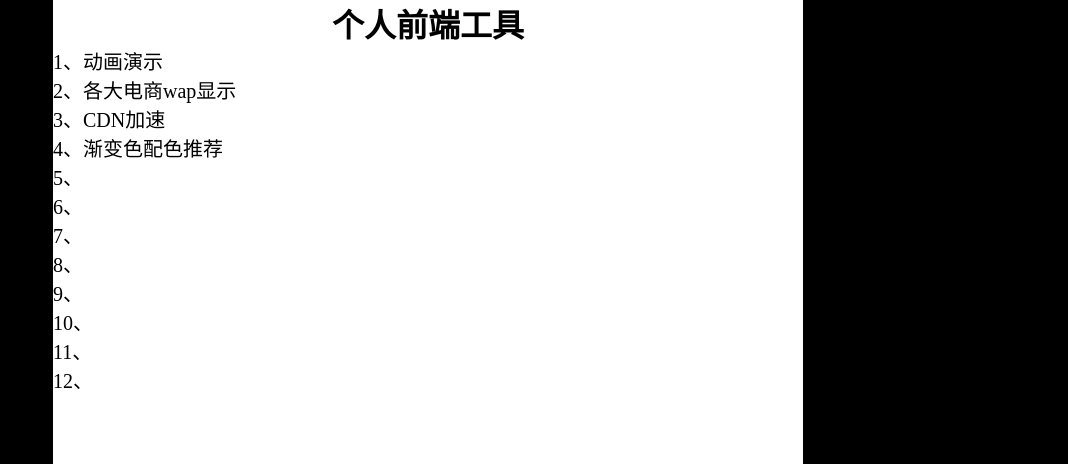
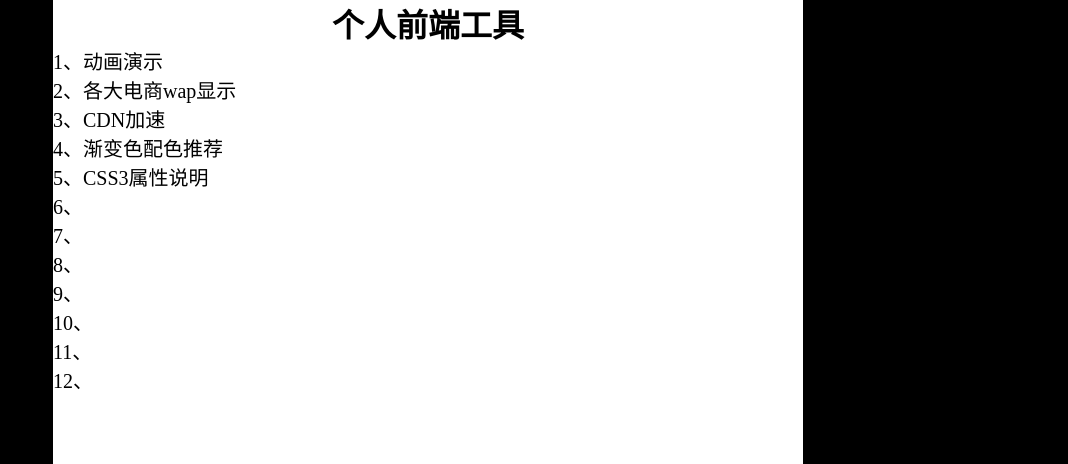
Before and after one commit to wangyongjie2017/A, a plain HTML site: page index.html in a window 1280 px wide. Shown: the top 464 px of the page, without its empty margins (212-1280 px from the left). Drawn offline with Linux system fonts and the light colour scheme.

Commit message:
CSS3属性说明
CSS3属性说明

```diff
--- a/index.html
+++ b/index.html
@@ -19,7 +19,7 @@
                 <li>2、<a href="http://wangyongjie.top/dianshang/" target="_blank">各大电商wap显示</a></li>
                 <li>3、<a href="http://wangyongjie.top/cdn/" target="_blank">CDN加速</a></li>
                 <li>4、<a href="http://wangyongjie.top/linear-gradient/" target="_blank">渐变色配色推荐</a></li>
-                <li>5、<a href="" target="_blank">       </a></li>
+                <li>5、<a href="http://www.edrawsoft.cn/viewer/public/s/e302f184297973" target="_blank">CSS3属性说明</a></li>
                 <li>6、<a href="" target="_blank">       </a></li>
                 <li>7、<a href="" target="_blank">       </a></li>
                 <li>8、<a href="" target="_blank">       </a></li>
```
